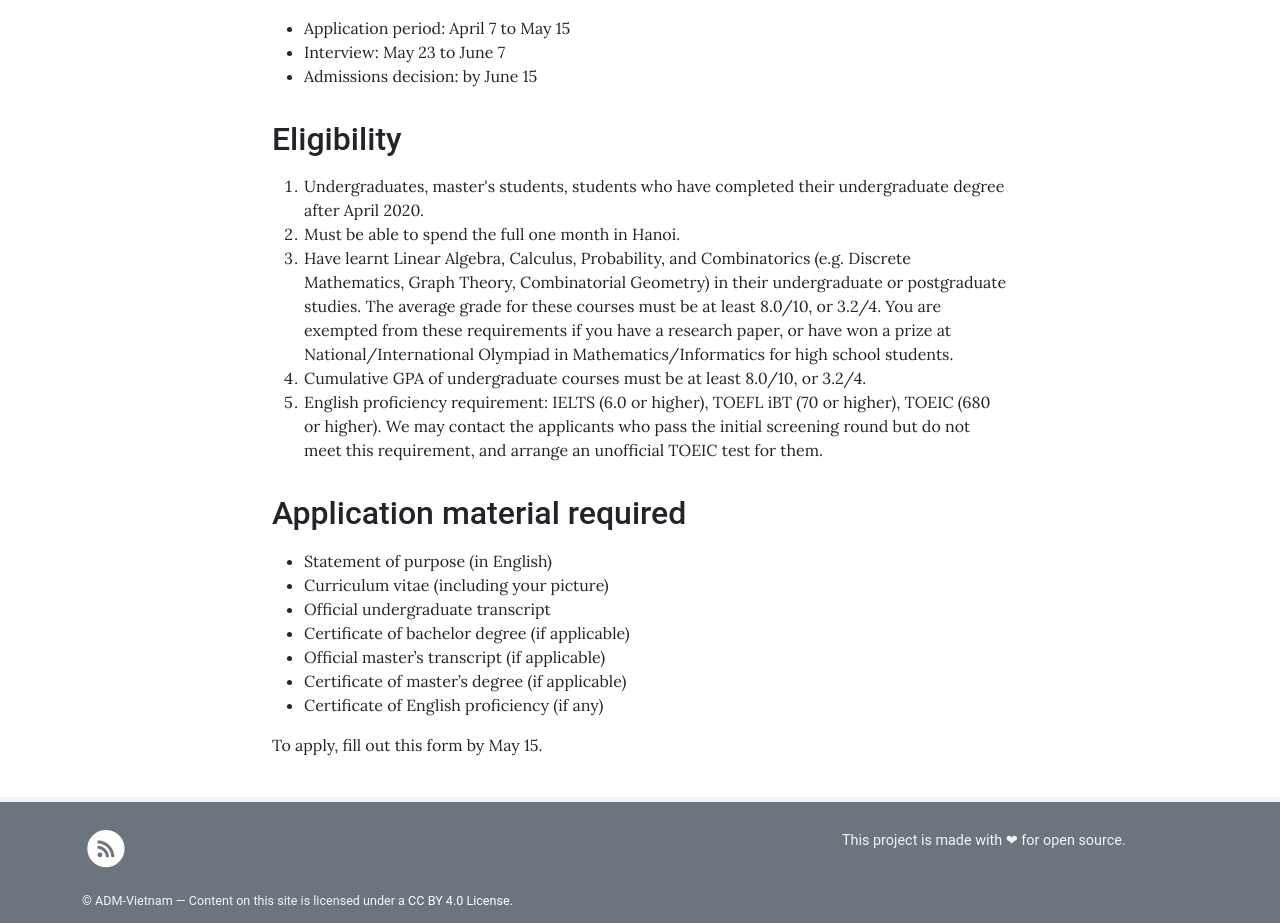
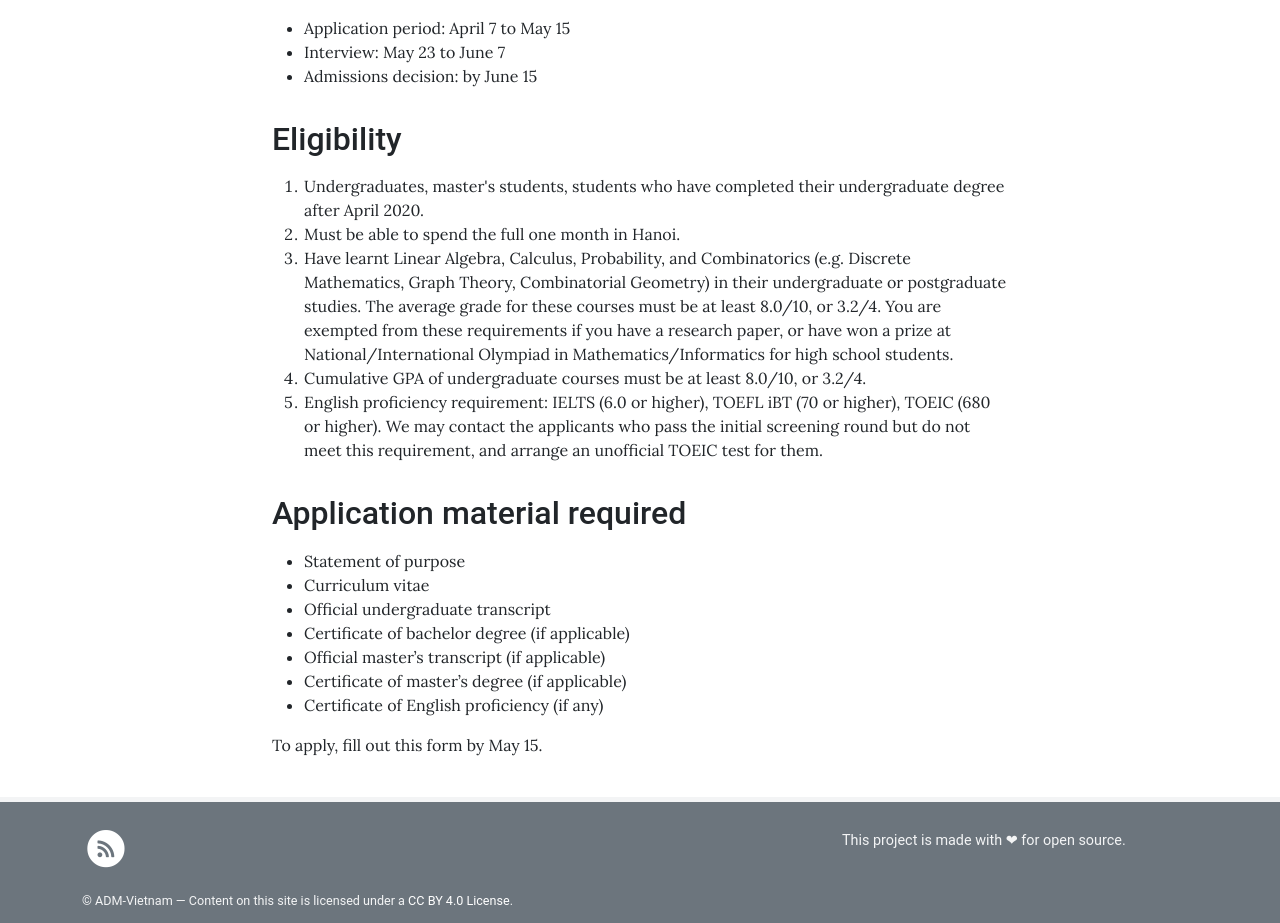
Before and after one commit to adm-vietnam/adm-vietnam.github.io, a Jekyll site: the page built from pages/Apply.md, in a window 1280 px wide. Shown: the part 329-1252 px from the top of the page. Built offline with Jekyll 4.4.1, drawn with Linux system fonts in a browser that asks for light colours.

Commit message:
Update Apply.md

```diff
--- a/pages/Apply.md
+++ b/pages/Apply.md
@@ -25,8 +25,8 @@ toc: false
 
 
 ## Application material required
-- Statement of purpose (in English)
-- Curriculum vitae (including your picture)
+- Statement of purpose
+- Curriculum vitae
 - Official undergraduate transcript
 - Certificate of bachelor degree (if applicable)
 - Official master's transcript (if applicable)
```
